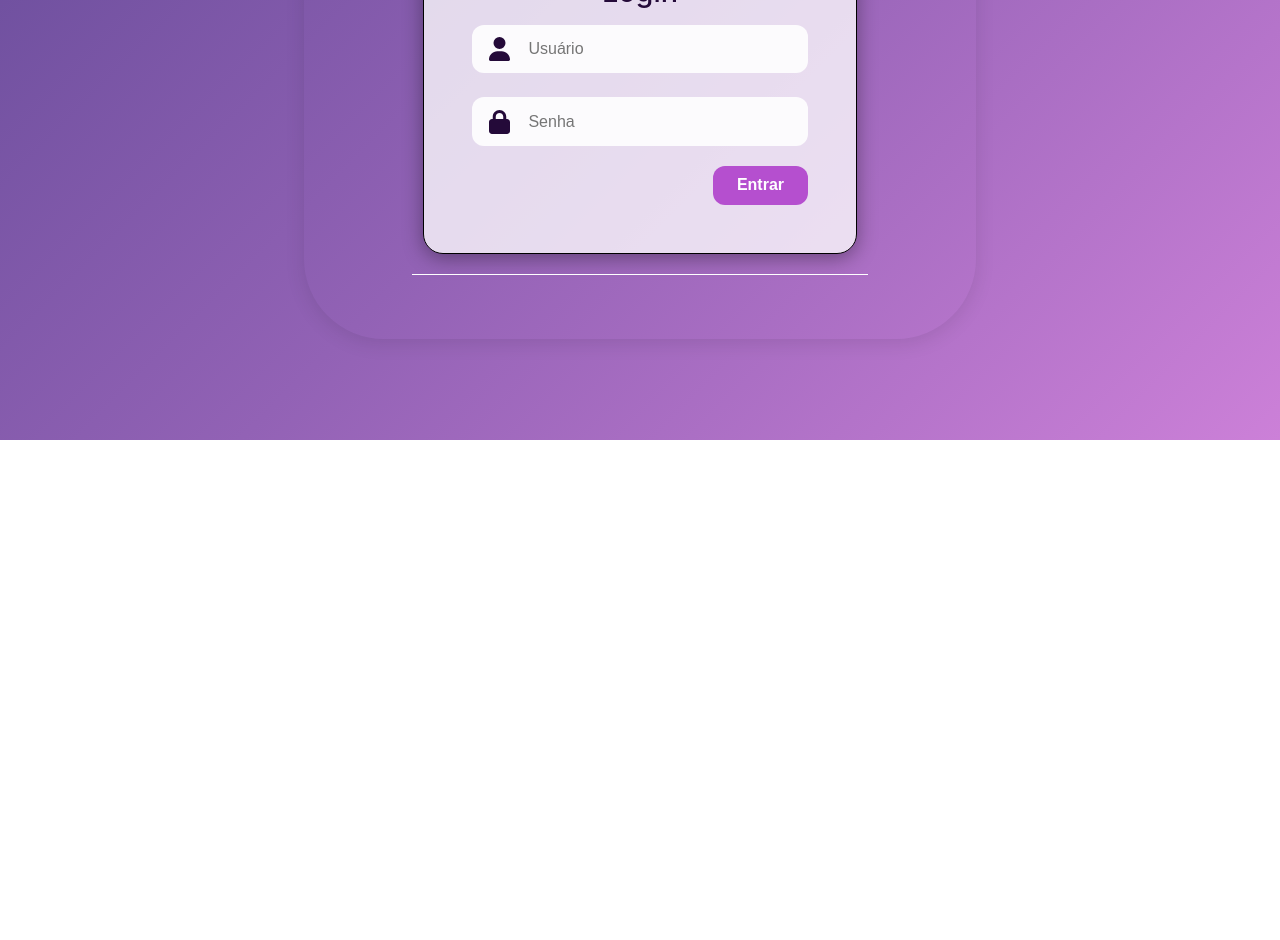
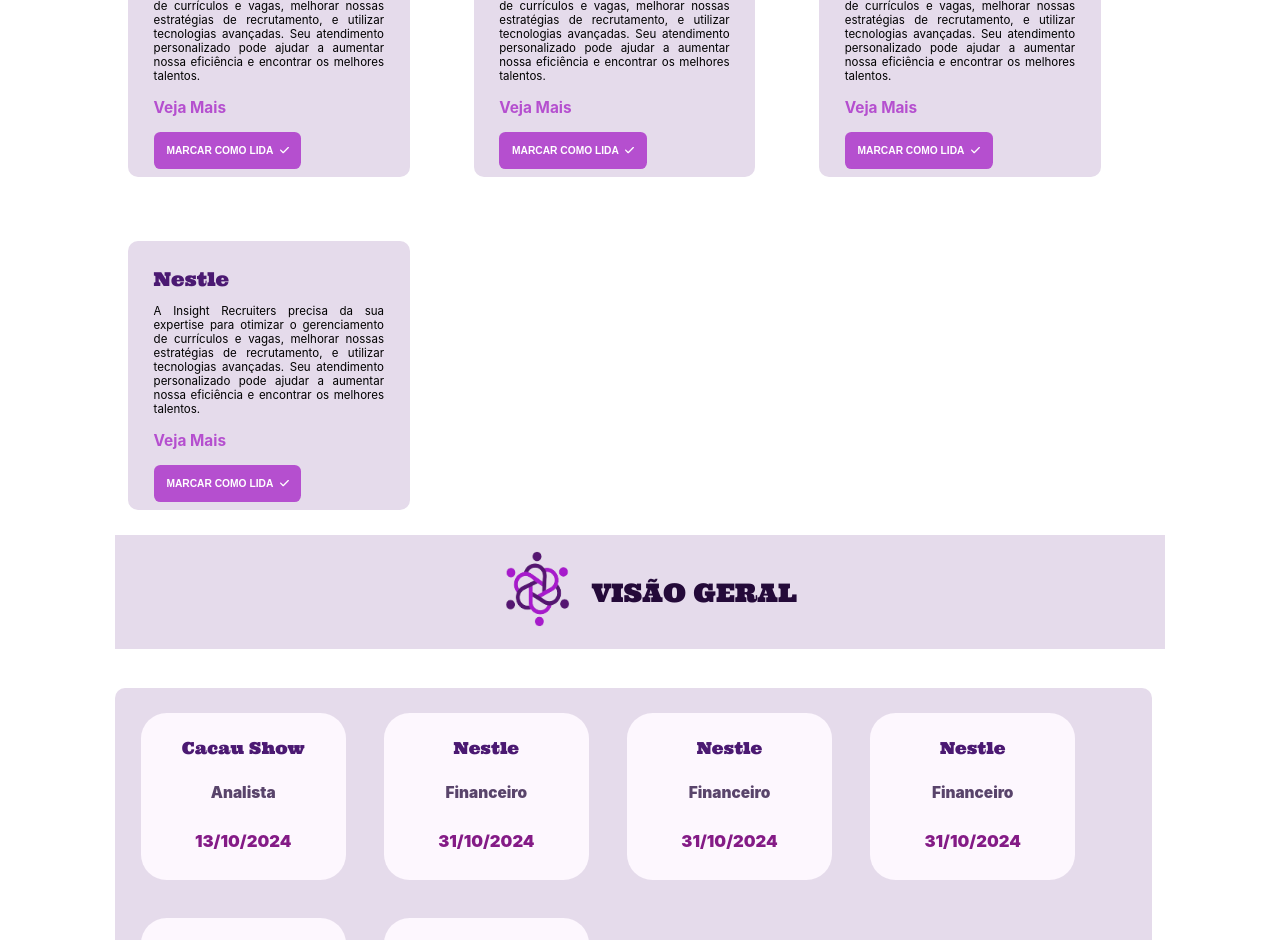
Before and after one commit to myslium/tcc-g-g, a React (Create React App) app: page /admin/notificacoes in a window 1280 px wide. Before the commit this address led to /login. Shown: the part 360-1300 px from the top of the page. Before the commit the page ends 800 px from the top, so only its background shows below. Built offline with nearby package versions, Linux system fonts and the light colour scheme; a web font is replaced by a local one.

Commit message:
notificacoes pt1

```diff
--- a/src/admin/notificacoes/index.jsx
+++ b/src/admin/notificacoes/index.jsx
@@ -1,6 +1,11 @@
 import { useState } from 'react'
 import Cabecalho from '../../componentes/cabeçalho'
-import Tituloelogo from '../../componentes/tituloelogo'
+import TituloMenor from '../../componentes/titulomenor';
+import ContCard from '../../componentes/contcard';
+import CardVisaoGeral from '../../componentes/cardvisao';
+
+
+
 import { useNavigate } from 'react-router-dom';
 import './index.scss'
 
@@ -32,107 +37,64 @@
             />
 
 
-        <div className="topo">
-                <div className="conttopo">
-                    <img className='geg' src="/assets/images/cabecalho/logo.png" alt="" />
-                    <h1>INTERESSADOS NO SEU SERVIÇO</h1>
-                </div>
-            </div>
-<div className="cards-interessados">
+       <TituloMenor
+        titulo = 'Interesses no seu serviço'
+       />
 
 
-            <div className="contcard">
-                <div className="textinho">
-                      <h1 className='titulointeressado'>Cacau Show</h1>
-                <p className='textointeressado'>A Insight Recruiters precisa da sua expertise para otimizar o gerenciamento de currículos e vagas, melhorar nossas estratégias de recrutamento, e utilizar tecnologias avançadas. Seu atendimento personalizado pode ajudar a aumentar nossa eficiência e encontrar os melhores talentos.</p>
-                </div>
-                <a className='vejamais' href="">VEJA MAIS</a>
-
-                <div>
-                    <button className="marcalida">
-                        MARCAR COMO LIDA
-                    </button>
-                </div>
-
-                </div>
+    <div className="cards-interessados">
 
 
-
-            <div className="contcard">
-                <div className="textinho">
-                      <h1 className='titulointeressado'>Nestle</h1>
-                <p className='textointeressado'>A Insight Recruiters precisa da sua expertise para otimizar o gerenciamento de currículos e vagas, melhorar nossas estratégias de recrutamento, e utilizar tecnologias avançadas. Seu atendimento personalizado pode ajudar a aumentar nossa eficiência e encontrar os melhores talentos.</p>
-                </div>
-
-                <a className='vejamais' href="">VEJA MAIS</a>
-
-                <div>
-                    <button className="marcalida">
-                        MARCAR COMO LIDA
-                    </button>
-                </div>
-
-            </div>
+     <ContCard titulo = 'Cacau Show' texto = 'A Insight Recruiters precisa da sua expertise para otimizar o gerenciamento de currículos e vagas, melhorar nossas estratégias de recrutamento, e utilizar tecnologias avançadas. Seu atendimento personalizado pode ajudar a aumentar nossa eficiência e encontrar os melhores talentos.'/>
 
 
-            </div>
+            <ContCard titulo = 'Nestle' texto = 'A Insight Recruiters precisa da sua expertise para otimizar o gerenciamento de currículos e vagas, melhorar nossas estratégias de recrutamento, e utilizar tecnologias avançadas. Seu atendimento personalizado pode ajudar a aumentar nossa eficiência e encontrar os melhores talentos.'/>
 
-
-
-
-        <div className="topo">
-                <div className="conttopo">
-                    <img className='geg' src="/assets/images/cabecalho/logo.png" alt="" />
-                    <h1>VISÃO GERAL</h1>
-                </div>
-        </div>
-
-
-        <div className="visaogeral">
-
-
-
-                    <div className="card">
-                        <h1>
-                            CACAU SHOW
-                        </h1>
-                        <h2>
-                            VAGAS ADM
-                        </h2>
-                        <h3>13/10/2024</h3>
-
-                    </div>
+            <ContCard titulo = 'Nestle' texto = 'A Insight Recruiters precisa da sua expertise para otimizar o gerenciamento de currículos e vagas, melhorar nossas estratégias de recrutamento, e utilizar tecnologias avançadas. Seu atendimento personalizado pode ajudar a aumentar nossa eficiência e encontrar os melhores talentos.'/>
+            <ContCard titulo = 'Nestle' texto = 'A Insight Recruiters precisa da sua expertise para otimizar o gerenciamento de currículos e vagas, melhorar nossas estratégias de recrutamento, e utilizar tecnologias avançadas. Seu atendimento personalizado pode ajudar a aumentar nossa eficiência e encontrar os melhores talentos.'/>
 
 
 
 
 
-
-
-                    <div className="card">
-                        <h1>
-                            Nestle
-                        </h1>
-                        <h2>
-                            VAGAS ADM
-                        </h2>
-                        <h3>13/10/2024</h3>
-
-
-                    </div>
+    </div>
 
 
 
 
+        <TituloMenor titulo='Visão geral'/>
 
-            </div>
+        <div className="visaogeral">
 
-        </div>
+            <CardVisaoGeral titulo='Cacau Show' vaga='Analista' data='13/10/2024'/>
+
+            <CardVisaoGeral titulo='Nestle' vaga ='Financeiro' data ='31/10/2024'/>
+
+            <CardVisaoGeral titulo='Nestle' vaga ='Financeiro' data ='31/10/2024'/>
+            <CardVisaoGeral titulo='Nestle' vaga ='Financeiro' data ='31/10/2024'/>
+            <CardVisaoGeral titulo='Nestle' vaga ='Financeiro' data ='31/10/2024'/>
+            <CardVisaoGeral titulo='Nestle' vaga ='Financeiro' data ='31/10/2024'/>
+         </div>
 
 
+       <TituloMenor
+        titulo = 'Metas'
+       />
 
+       <div className='metas'>
 
+         <img src="/assets/images/grafico.png" alt="" />
 
+        <div className='resultado'>
+            <h1>Feedback</h1>
+
+            <p>
+            Seu gráfico mostra que você teve um desempenho melhor em agosto em comparação a julho. O aumento de 12 para 18 vagas fechadas é um ótimo sinal. Esse aumento pode ser um reflexo de melhores técnicas de recrutamento ou um aumento na demanda. Continue a analisar o que funcionou bem e considere aplicar essas estratégias em futuros meses.
+            </p>
+        </div>
+       </div>
+
+    </div>
 
 
     )
--- a/src/admin/notificacoes/index.scss
+++ b/src/admin/notificacoes/index.scss
@@ -1,143 +1,63 @@
 .pagina-interessados{
 
 
-    .topo{
-
-        display: flex;
-        color: #000000;
-        padding: 2vw 0vw 0vw 0vw;
-        margin: 0vw 1vw 0vw 5vw;
-        padding-left: 16vw;
-        z-index: 1000;
-        box-sizing: border-box;
-
-
-    .conttopo{
-
-        display: flex;
-        background-color: #E5DBEB;
-        width: 70%;
-        align-items: center;
-        text-align: center;
-        gap: 5px;
-        justify-content: center;
-        padding: 15px 16px;
 
 
 
-    h1 {
-        font-size: 2vw;
-        font-family: 'Montserrat';
-        font-weight: 800;
-        margin: 0;
-    }
-
-    .geg {
-        height: 60px;
-    }}
-
-
-}
 
 .cards-interessados{
     display: flex;
-    flex-direction: row;
+    flex-wrap: wrap;
+    margin: 3vw 0vw 0vw 10vw;
+    gap: 5vw;
 
-
-    .contcard{
-
-    background-color: #E5DBEB;
-    border-radius: 10px;
-    width: 18vw;
-    height: 15vw;
-    padding: 2vw;
-
-    margin: 4vw;
-
-    .textinho
-    {
-
-  .titulointeressado{
-        font-size: 1.5vw;
-        text-align: justify;
-
-
-
-    }
-    .textointeressado{
-        font-size: 0.8vw;
-        text-align: justify;
-
-    }
-
-
-    }
-
-
-    .vejamais{
-       text-decoration: none;
-       color: #B54FCF;
-       font-weight: 600;
-       padding-left: 13vw;
-       font-size: 0.8vw;
-
-    }
-    .marcalida{
-        background-color: #B54FCF;
-        color: #fff;
-        font-weight: 600;
-        margin-bottom: 4vw;
-        margin-top: 4vw;
-        margin-left: 0;
-        padding: 0.5vw;
-        font-size: 0.8vw;
-
-
-    }
-
-}
 }
 
 .visaogeral{
 
-    margin-top: 3vw;
+
     background-color:#E5DBEB;
     display: flex;
-    flex-direction: row;
+    flex-wrap: wrap;
+    margin: 3vw 0vw 0vw 9vw;
     padding: 2vw;
     gap: 3vw;
-    width: 70vw;
-    margin-left: 12.5vw;
+    width: 77vw;
     border-radius: 10px;
 
 
 
 
-    .card{
-        background-color: #FDF7FE;
-        text-align: center;
-        font-family: 'Montserrat';
-        width: 10vw;
-        height: 7vw;
-        padding: 3vw;
-        border-radius: 30px;
+
+}
+
+.metas {
+    display: flex;
+    justify-content: space-between;
+
+    margin: 4vw 9vw;
+
+    img {
+        width: 30vw;
+    }
+
+    .resultado {
+        width: 20vw;
+        height: 25vw;
+        padding: 2vw;
+        border-radius: 2vw;
+        background-color: #E5DBEB;
 
 
-        h1{
-            color: #4B1972;
-            font-weight: 900;
-            font-size: 1.5vw;
-
+        h1 {
+            font-family: 'Ubuntu', sans-serif;
+            font-size: 2vw;
+            color: #4a1569;
         }
-        h2{
-            color:#240A39;
-            font-weight: 900;
-            font-size: 1vw;
-        }
-        h3{
-            color: #841B86;
-            font-weight: 900;
-            font-size: 1vw;
+        p {
+            font-size: 1.2vw;
+            color: #230733;
+            font-weight: 400;
         }
     }
 }
--- /dev/null
+++ b/src/componentes/cardvisao/index.jsx
@@ -0,0 +1,22 @@
+import './index.scss'
+
+
+
+export default function CardVisaoGeral(props) {
+
+    return (
+        <div className='comp-visao-geral'>
+            <div className="card">
+                        <h1>
+                            {props.titulo}
+                        </h1>
+                        <h2>
+                            {props.vaga}
+                        </h2>
+                        <h3>{props.data}</h3>
+
+                    </div>
+
+        </div>
+    )
+}
--- /dev/null
+++ b/src/componentes/cardvisao/index.scss
@@ -0,0 +1,32 @@
+.comp-visao-geral {
+
+    .card{
+        display: flex;
+        flex-direction: column;
+        background-color: #FDF7FE;
+        text-align: center;
+        width: 10vw;
+        height: 7vw;
+        padding: 1vw 3vw 5vw 3vw;
+        border-radius: 2vw;
+
+
+        h1{
+            font-family: 'Ultra', sans-serif;
+            color: #4B1972;
+            font-weight: 400;
+            font-size: 1.3vw;
+
+        }
+        h2{
+            color:#59446b;
+            font-weight: 900;
+            font-size: 1.2vw;
+        }
+        h3{
+            color: #841B86;
+            font-weight: 900;
+            font-size: 1.3vw;
+        }
+    }
+}
--- /dev/null
+++ b/src/componentes/contcard/index.jsx
@@ -0,0 +1,32 @@
+import './index.scss'
+import { Link } from 'react-router-dom'
+
+
+export default function ContCard(props) {
+
+    return (
+        <div className='comp-card-admin'>
+            <div className="contcard">
+
+               <div className="textinho">
+                     <h1 className='titulointeressado'>{props.titulo}</h1>
+               <p className='textointeressado'>{props.texto}</p>
+               </div>
+
+               <Link to='/admin/gerenciandovagas'><p>Veja Mais</p></Link>
+
+
+                <button>
+                    MARCAR COMO LIDA
+                    <i className='fa fa-check'></i>
+                </button>
+
+
+
+
+
+
+           </div>
+        </div>
+    )
+}
--- /dev/null
+++ b/src/componentes/contcard/index.scss
@@ -0,0 +1,78 @@
+.comp-card-admin {
+    .contcard{
+
+        background-color: #E5DBEB;
+        border-radius: 10px;
+        width: 18vw;
+        height: 16vw;
+        padding: 1vw 2vw 4vw 2vw;
+
+
+        .textinho
+        {
+
+      .titulointeressado{
+            font-size: 1.5vw;
+            text-align: justify;
+            color: #4B1972;
+            font-family: 'Ultra',sans-serif;
+            font-weight: 500;
+
+
+        }
+        .textointeressado{
+            font-size: 0.9vw;
+            text-align: justify;
+        }
+
+
+        }
+
+
+        a {
+            text-decoration: none;
+            color: #B54FCF;
+            font-weight: 700;
+            font-size: 1.2vw;
+
+
+        }
+        a:hover {
+            color: #491257;
+
+        }
+
+
+
+
+
+
+            button {
+                display: flex;
+                gap: 0.5vw;
+                background-color: #B54FCF;
+                color: #fff;
+                font-weight: 600;
+                margin-bottom: 4vw;
+                border-radius: 0.5vw;
+                border: none;
+                padding: 1vw;
+                font-size: 0.8vw;
+                cursor: pointer;
+                transition: 0.3s ease-in-out;
+            }
+            button:hover {
+                background-color: #240A39;
+                transform: translateY(-2px);
+            }
+
+
+
+
+
+
+
+
+
+    }
+}
--- /dev/null
+++ b/src/componentes/titulomenor/index.jsx
@@ -0,0 +1,16 @@
+import './index.scss'
+
+
+export default function TituloMenor(props) {
+
+    return (
+        <div className='comp-titulo'>
+             <div className='topo'>
+                <div>
+                    <img src="/assets/images/cabecalho/logo.png" alt="" />
+                    <h1>{props.titulo}</h1>
+                </div>
+             </div>
+        </div>
+    )
+}
--- /dev/null
+++ b/src/componentes/titulomenor/index.scss
@@ -0,0 +1,33 @@
+
+.comp-titulo {
+
+    .topo{
+
+   margin-top: 2vw;
+   margin-left: 9vw;
+   margin-right: 9vw;
+
+
+    div {
+        background-color: #E5DBEB;
+        display: flex;
+        align-items: center;
+        justify-content: center;
+        padding: 1vw 2vw;
+
+
+        img {
+            width: 8.5vw;
+        }
+        h1 {
+            font-family: 'Ultra', sans-serif;
+            font-weight: 500;
+            font-size: 2vw;
+            color: #240A39;
+            text-transform: uppercase;
+        }
+    }
+
+
+}
+}
--- a/src/pages/login/index.jsx
+++ b/src/pages/login/index.jsx
@@ -2,6 +2,7 @@
 import './index.scss';
 import axios from 'axios';
 import { useNavigate } from 'react-router-dom';
+import { Link } from 'react-router-dom';
 
 export default function Login() {
     const [usuario, setUsuario] = useState('');
@@ -67,6 +68,7 @@
                 </div>
                 <div className="spacer"></div>
             </div>
+            <Link to='/admin/notificacoes'>d</Link>
         </div>
     );
 }
--- a/src/pages/vagas/index.jsx
+++ b/src/pages/vagas/index.jsx
@@ -4,6 +4,7 @@
 import Tituloelogo from '../../componentes/tituloelogo'
 import Cabecalho from '../../componentes/cabeçalho'
 import Footer from '../../componentes/footer';
+import TituloMenor from '../../componentes/titulomenor';
 
 export default function Vagas() {
     return (
@@ -20,12 +21,8 @@
             link4 = '/falecomconsultor'
 
             />
-             <div className='topo'>
-                <div>
-                    <img src="/assets/images/cabecalho/logo.png" alt="" />
-                    <h1>Vagas</h1>
-                </div>
-             </div>
+
+            <TituloMenor titulo='Vagas'/>
 
 
             <div className="botooes">
--- a/src/pages/vagas/index.scss
+++ b/src/pages/vagas/index.scss
@@ -5,34 +5,7 @@
 
 
 
-    .topo{
 
-            margin-top: 3vw;
-            width: 80vw;
-            margin-left: 9vw;
-
-
-            div {
-                background-color: #E5DBEB;
-                display: flex;
-                align-items: center;
-                justify-content: center;
-                padding: 1vw 0vw;
-
-                img {
-                    width: 8.5vw;
-                }
-                h1 {
-                    font-family: 'Ultra', sans-serif;
-                    font-weight: 500;
-                    font-size: 3vw;
-                    color: #240A39;
-                    text-transform: uppercase;
-                }
-            }
-
-
-    }
 
 
     .botooes{
--- a/src/router.jsx
+++ b/src/router.jsx
@@ -26,19 +26,19 @@
 
 
                 <Route path='/admin/gerenciamento' element={
-                    <ProtectedRoute>
+
                         <Gerenciamento />
-                    </ProtectedRoute>
+
                 } />
                 <Route path='/admin/notificacoes' element={
-                    <ProtectedRoute>
+
                         <Notificacoes />
-                    </ProtectedRoute>
+
                 } />
                 <Route path='/admin/gerenciandovagas' element={
-                    <ProtectedRoute>
+
                         <Vagasadmin />
-                    </ProtectedRoute>
+
                 } />
 
 
```
Also changed, not shown: public/assets/images/grafico.png (added).
